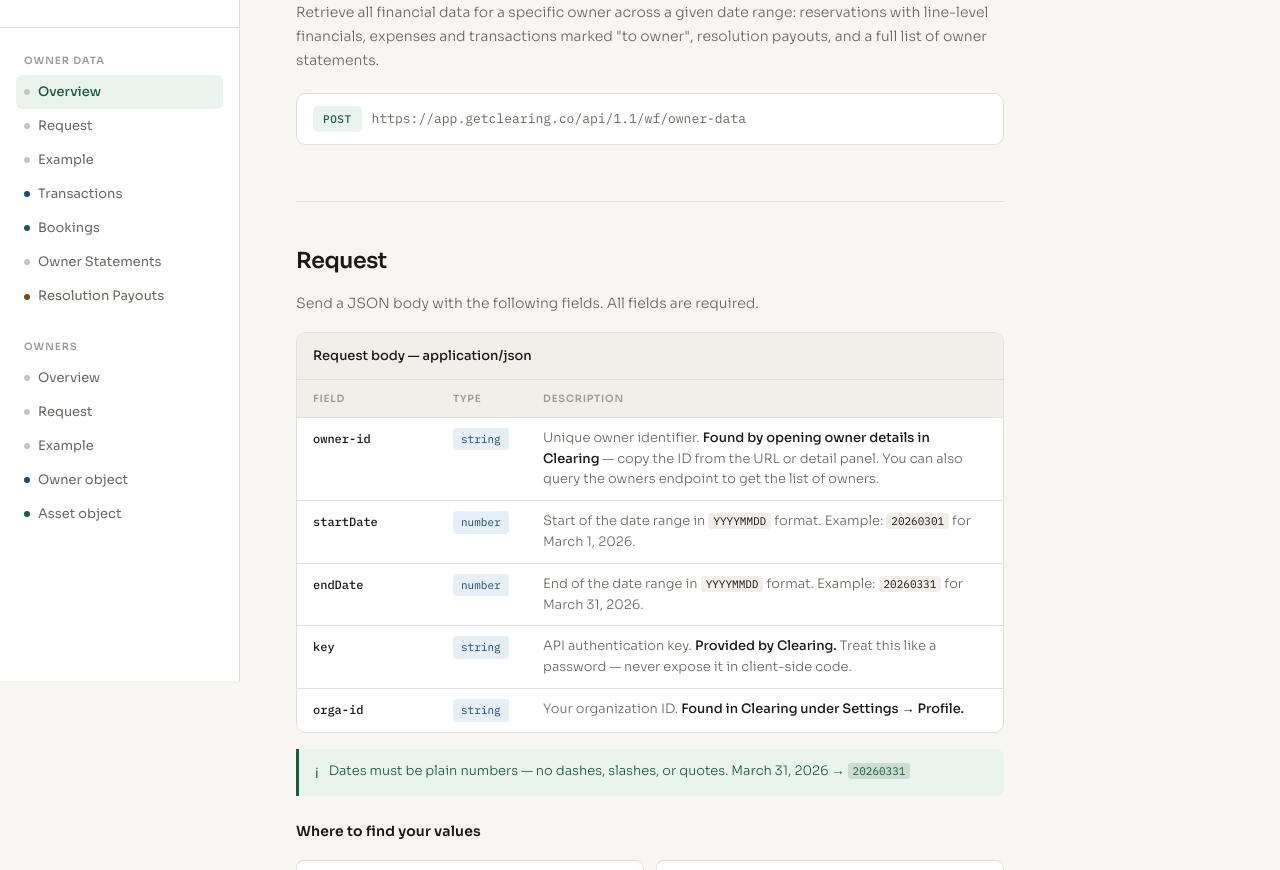
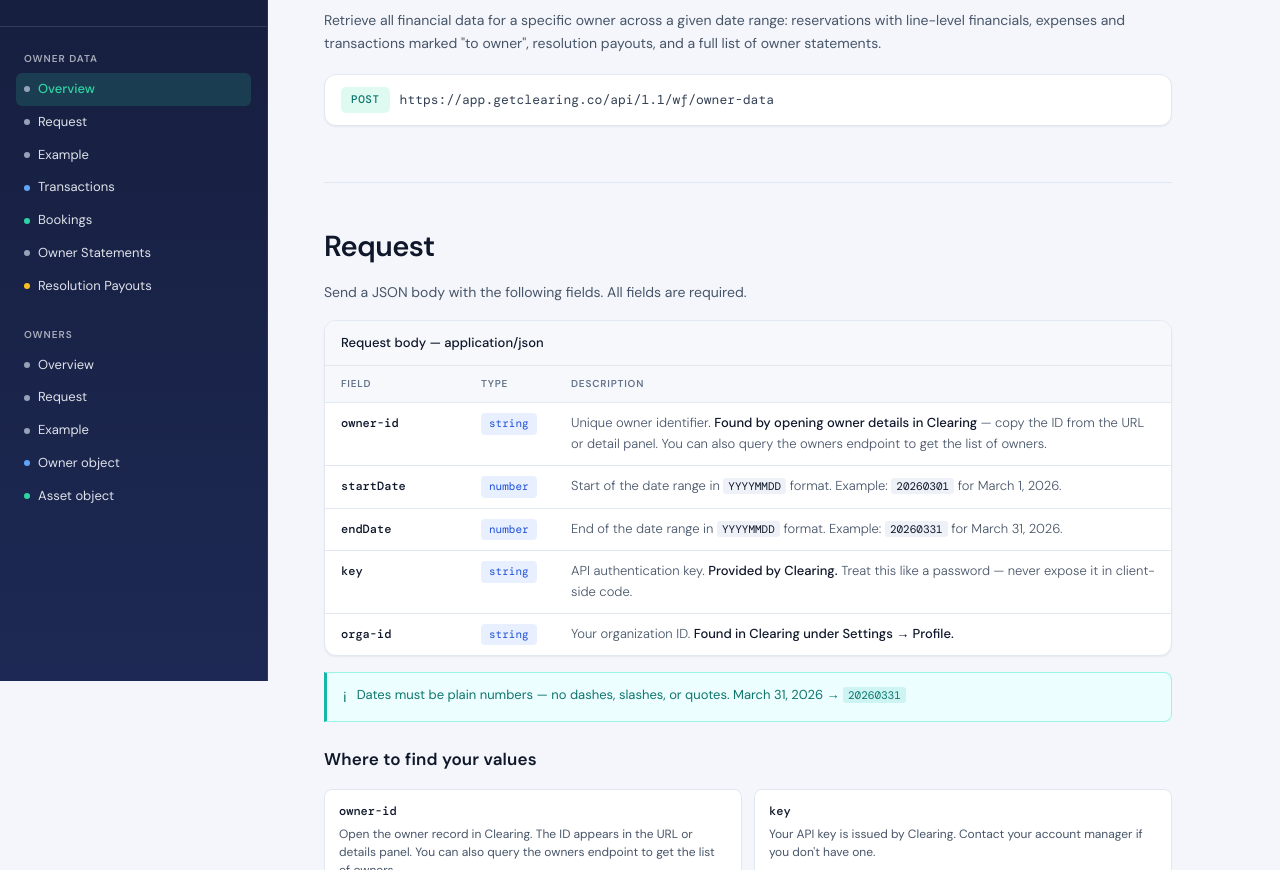
Before and after one commit to benjaminlbz23/api_docs, a plain HTML site: page index.html in a window 1280 px wide. Shown: the part 119-989 px from the top of the page. Drawn offline with nearby package versions, Linux system fonts and the light colour scheme.

Commit message:
update branding

```diff
--- a/index.html
+++ b/index.html
@@ -4,7 +4,7 @@
 <meta charset="UTF-8">
 <meta name="viewport" content="width=device-width, initial-scale=1.0">
 <title>Clearing API Documentation</title>
-<link href="https://fonts.googleapis.com/css2?family=IBM+Plex+Mono:wght@400;500&family=Sora:wght@300;400;500;600&display=swap" rel="stylesheet">
+<link href="https://fonts.googleapis.com/css2?family=DM+Sans:ital,opsz,wght@0,9..40,300;0,9..40,400;0,9..40,500;0,9..40,600;1,9..40,300;1,9..40,400&family=DM+Mono:wght@400;500&display=swap" rel="stylesheet">
 <link rel="stylesheet" href="styles.css">
 </head>
 <body>
--- a/styles.css
+++ b/styles.css
@@ -1,21 +1,26 @@
 :root {
-  --bg: #f7f6f2;
-  --surface: #ffffff;
-  --surface-2: #f0efe9;
-  --border: #e2e0d8;
-  --border-strong: #c8c5bb;
-  --text: #1a1916;
-  --text-muted: #6b6860;
-  --text-faint: #9e9b94;
-  --accent: #1d5c3a;
-  --accent-light: #e8f4ed;
-  --accent-mid: #2d7a52;
-  --blue: #1a4a7a;
-  --blue-light: #e6eef7;
-  --amber: #7a4a10;
-  --amber-light: #faf0e0;
-  --mono: 'IBM Plex Mono', monospace;
-  --sans: 'Sora', sans-serif;
+  --navy: #151d3b;
+  --navy-2: #1d2954;
+  --teal: #2fd4a4;
+  --teal-soft: #dffaf1;
+  --off-white: #f4f6fb;
+  --white: #ffffff;
+  --slate-50: #f6f8fc;
+  --slate-100: #eef2f8;
+  --slate-200: #e2e8f2;
+  --slate-300: #d2dbe8;
+  --slate-500: #64748b;
+  --slate-700: #334155;
+  --text: #0f172a;
+  --text-muted: #475569;
+  --text-faint: #64748b;
+  --code-bg: #111a36;
+  --code-border: #202d58;
+  --code-text: #d8e1ff;
+  --blue: #3b82f6;
+  --amber: #f59e0b;
+  --mono: "DM Mono", monospace;
+  --sans: "DM Sans", sans-serif;
 }
 
 *,
@@ -28,10 +33,10 @@
 
 body {
   font-family: var(--sans);
-  background: var(--bg);
+  background: var(--off-white);
   color: var(--text);
   font-size: 15px;
-  line-height: 1.7;
+  line-height: 1.6;
 }
 
 .page {
@@ -40,20 +45,20 @@ body {
 }
 
 .sidebar {
-  width: 240px;
+  width: 268px;
   flex-shrink: 0;
   position: sticky;
   top: 0;
   height: 100vh;
   overflow-y: auto;
-  background: var(--surface);
-  border-right: 1px solid var(--border);
+  background: linear-gradient(180deg, var(--navy) 0%, var(--navy-2) 100%);
+  border-right: 1px solid rgba(255, 255, 255, 0.08);
   padding: 2rem 0;
 }
 
 .sidebar-logo {
   padding: 0 1.5rem 1.5rem;
-  border-bottom: 1px solid var(--border);
+  border-bottom: 1px solid rgba(255, 255, 255, 0.12);
   margin-bottom: 1.5rem;
 }
 
@@ -62,8 +67,8 @@ body {
   font-weight: 600;
   letter-spacing: 0.12em;
   text-transform: uppercase;
-  color: var(--accent);
-  background: var(--accent-light);
+  color: var(--teal);
+  background: rgba(47, 212, 164, 0.12);
   padding: 3px 8px;
   border-radius: 4px;
   display: inline-block;
@@ -71,15 +76,15 @@ body {
 }
 
 .sidebar-logo h1 {
-  font-size: 15px;
+  font-size: 16px;
   font-weight: 600;
-  color: var(--text);
+  color: var(--white);
   line-height: 1.3;
 }
 
 .sidebar-logo p {
   font-size: 12px;
-  color: var(--text-faint);
+  color: rgba(244, 246, 251, 0.7);
   margin-top: 2px;
 }
 
@@ -93,7 +98,7 @@ body {
   font-weight: 600;
   letter-spacing: 0.1em;
   text-transform: uppercase;
-  color: var(--text-faint);
+  color: rgba(244, 246, 251, 0.65);
   padding: 0 0.5rem;
   margin-bottom: 6px;
 }
@@ -105,19 +110,19 @@ body {
   padding: 6px 8px;
   border-radius: 6px;
   font-size: 13px;
-  color: var(--text-muted);
+  color: rgba(244, 246, 251, 0.9);
   text-decoration: none;
   transition: background 0.15s, color 0.15s;
 }
 
 .nav-link:hover {
-  background: var(--surface-2);
-  color: var(--text);
+  background: rgba(255, 255, 255, 0.08);
+  color: var(--white);
 }
 
 .nav-link.active {
-  background: var(--accent-light);
-  color: var(--accent);
+  background: rgba(47, 212, 164, 0.16);
+  color: var(--teal);
   font-weight: 500;
 }
 
@@ -129,24 +134,24 @@ body {
 }
 
 .dot-green {
-  background: var(--accent);
+  background: var(--teal);
 }
 
 .dot-blue {
-  background: var(--blue);
+  background: #60a5fa;
 }
 
 .dot-amber {
-  background: var(--amber);
+  background: #fbbf24;
 }
 
 .dot-gray {
-  background: var(--border-strong);
+  background: #94a3b8;
 }
 
 .main {
   flex: 1;
-  max-width: 820px;
+  max-width: 960px;
   padding: 3rem 3.5rem;
 }
 
@@ -165,7 +170,7 @@ body {
 }
 
 h2 {
-  font-size: 22px;
+  font-size: 29px;
   font-weight: 600;
   color: var(--text);
   margin-bottom: 0.75rem;
@@ -173,7 +178,7 @@ h2 {
 }
 
 h3 {
-  font-size: 14px;
+  font-size: 17px;
   font-weight: 600;
   color: var(--text);
   margin-bottom: 0.75rem;
@@ -185,12 +190,12 @@ p {
   color: var(--text-muted);
   margin-bottom: 1rem;
   font-size: 14px;
-  font-weight: 300;
+  font-weight: 400;
 }
 
 .divider {
   border: none;
-  border-top: 1px solid var(--border);
+  border-top: 1px solid var(--slate-200);
   margin: 2.5rem 0;
 }
 
@@ -198,11 +203,12 @@ p {
   display: flex;
   align-items: center;
   gap: 10px;
-  background: var(--surface);
-  border: 1px solid var(--border);
-  border-radius: 10px;
+  background: var(--white);
+  border: 1px solid var(--slate-200);
+  border-radius: 12px;
   padding: 12px 16px;
   margin: 1.25rem 0;
+  box-shadow: 0 1px 2px rgba(15, 23, 42, 0.06);
 }
 
 .method-badge {
@@ -211,8 +217,8 @@ p {
   font-weight: 500;
   padding: 4px 10px;
   border-radius: 5px;
-  background: var(--accent-light);
-  color: var(--accent);
+  background: var(--teal-soft);
+  color: #0f766e;
   letter-spacing: 0.05em;
   flex-shrink: 0;
 }
@@ -220,13 +226,14 @@ p {
 .endpoint-url {
   font-family: var(--mono);
   font-size: 13px;
-  color: var(--text-muted);
+  color: var(--slate-700);
   word-break: break-all;
 }
 
 .code-wrap {
-  background: #1a1916;
-  border-radius: 10px;
+  background: var(--code-bg);
+  border-radius: 12px;
+  border: 1px solid var(--code-border);
   overflow: hidden;
   margin: 1rem 0;
 }
@@ -236,13 +243,13 @@ p {
   align-items: center;
   justify-content: space-between;
   padding: 10px 16px;
-  border-bottom: 1px solid #2e2c28;
+  border-bottom: 1px solid var(--code-border);
 }
 
 .code-lang {
   font-family: var(--mono);
   font-size: 11px;
-  color: #6b6860;
+  color: #8ea3df;
   letter-spacing: 0.08em;
   text-transform: uppercase;
 }
@@ -250,9 +257,9 @@ p {
 .copy-btn {
   font-family: var(--sans);
   font-size: 11px;
-  color: #6b6860;
+  color: #9eb3ee;
   background: none;
-  border: 1px solid #2e2c28;
+  border: 1px solid #374985;
   border-radius: 5px;
   padding: 3px 10px;
   cursor: pointer;
@@ -260,8 +267,8 @@ p {
 }
 
 .copy-btn:hover {
-  color: #a0d4b5;
-  border-color: #3e5a48;
+  color: var(--teal);
+  border-color: #4c64af;
 }
 
 pre {
@@ -269,37 +276,38 @@ pre {
   font-family: var(--mono);
   font-size: 12.5px;
   line-height: 1.9;
-  color: #c9c5bb;
+  color: var(--code-text);
   overflow-x: auto;
 }
 
 .ck {
-  color: #6cbfef;
+  color: #7dd3fc;
 }
 
 .cs {
-  color: #a0d4b5;
+  color: #6ee7b7;
 }
 
 .cn {
-  color: #f0c070;
+  color: #fcd34d;
 }
 
 .cc {
-  color: #7a7570;
+  color: #8ea3df;
   font-style: italic;
 }
 
 .cp {
-  color: #c9c5bb;
+  color: var(--code-text);
 }
 
 .field-card {
-  background: var(--surface);
-  border: 1px solid var(--border);
-  border-radius: 10px;
+  background: var(--white);
+  border: 1px solid var(--slate-200);
+  border-radius: 12px;
   overflow: hidden;
   margin: 1rem 0;
+  box-shadow: 0 1px 2px rgba(15, 23, 42, 0.06);
 }
 
 .field-card-header {
@@ -307,8 +315,8 @@ pre {
   align-items: center;
   gap: 8px;
   padding: 12px 16px;
-  background: var(--surface-2);
-  border-bottom: 1px solid var(--border);
+  background: var(--slate-50);
+  border-bottom: 1px solid var(--slate-200);
   font-size: 13px;
   font-weight: 500;
   color: var(--text);
@@ -327,12 +335,12 @@ thead th {
   color: var(--text-faint);
   padding: 10px 16px;
   text-align: left;
-  background: var(--surface-2);
-  border-bottom: 1px solid var(--border);
+  background: var(--slate-50);
+  border-bottom: 1px solid var(--slate-200);
 }
 
 tbody tr {
-  border-bottom: 1px solid var(--border);
+  border-bottom: 1px solid var(--slate-200);
 }
 
 tbody tr:last-child {
@@ -340,7 +348,7 @@ tbody tr:last-child {
 }
 
 tbody tr:hover {
-  background: #fafaf8;
+  background: #f8fbff;
 }
 
 td {
@@ -361,8 +369,8 @@ td {
   display: inline-block;
   font-family: var(--mono);
   font-size: 11px;
-  background: var(--blue-light);
-  color: var(--blue);
+  background: #e8f0ff;
+  color: #1d4ed8;
   padding: 2px 8px;
   border-radius: 4px;
   white-space: nowrap;
@@ -388,7 +396,7 @@ td {
 .f-desc code {
   font-family: var(--mono);
   font-size: 11px;
-  background: var(--surface-2);
+  background: var(--slate-100);
   padding: 1px 5px;
   border-radius: 3px;
   color: var(--text);
@@ -413,33 +421,34 @@ td {
 }
 
 .nested-table {
-  background: var(--surface-2);
-  border: 1px solid var(--border);
+  background: var(--slate-50);
+  border: 1px solid var(--slate-200);
   border-radius: 8px;
   overflow: hidden;
 }
 
 .nested-table thead th {
-  background: var(--bg);
+  background: var(--slate-100);
 }
 
 .nested-table tbody tr:hover {
-  background: var(--bg);
+  background: var(--slate-100);
 }
 
 .callout {
   display: flex;
   gap: 10px;
   align-items: flex-start;
-  background: var(--accent-light);
-  border-left: 3px solid var(--accent);
+  background: #ecfeff;
+  border: 1px solid #99f6e4;
+  border-left: 3px solid #14b8a6;
   border-radius: 0 8px 8px 0;
   padding: 12px 16px;
   margin: 1rem 0;
   font-size: 13px;
-  color: var(--accent);
+  color: #0f766e;
   line-height: 1.6;
-  font-weight: 300;
+  font-weight: 400;
 }
 
 .callout-icon {
@@ -451,7 +460,7 @@ td {
 .callout code {
   font-family: var(--mono);
   font-size: 11px;
-  background: rgba(29, 92, 58, 0.15);
+  background: rgba(20, 184, 166, 0.14);
   padding: 1px 5px;
   border-radius: 3px;
 }
@@ -464,8 +473,8 @@ td {
 }
 
 .where-card {
-  background: var(--surface);
-  border: 1px solid var(--border);
+  background: var(--white);
+  border: 1px solid var(--slate-200);
   border-radius: 8px;
   padding: 12px 14px;
 }
@@ -482,7 +491,7 @@ td {
   font-size: 12px;
   color: var(--text-muted);
   line-height: 1.5;
-  font-weight: 300;
+  font-weight: 400;
 }
 
 .ndot {
@@ -494,25 +503,25 @@ td {
 }
 
 .ndot-green {
-  background: var(--accent);
+  background: var(--teal);
 }
 
 .ndot-blue {
-  background: #378add;
+  background: var(--blue);
 }
 
 .ndot-amber {
-  background: #ba7517;
+  background: var(--amber);
 }
 
 .ndot-gray {
-  background: #8a8f99;
+  background: #64748b;
 }
 
 .inline-code {
   font-family: var(--mono);
   font-size: 12px;
-  background: var(--surface-2);
+  background: var(--slate-100);
   padding: 2px 6px;
   border-radius: 4px;
 }
@@ -546,8 +555,8 @@ td {
 .endpoint-break {
   margin: 5rem 0 3rem;
   padding: 2rem 0;
-  border-top: 2px solid var(--border);
-  border-bottom: 1px solid var(--border);
+  border-top: 2px solid var(--slate-300);
+  border-bottom: 1px solid var(--slate-200);
 }
 
 .endpoint-break-label {
@@ -574,7 +583,7 @@ td {
   color: var(--text-faint);
   margin-top: 3rem;
   padding-top: 1.5rem;
-  border-top: 1px solid var(--border);
+  border-top: 1px solid var(--slate-200);
 }
 
 @media (max-width: 768px) {
```
